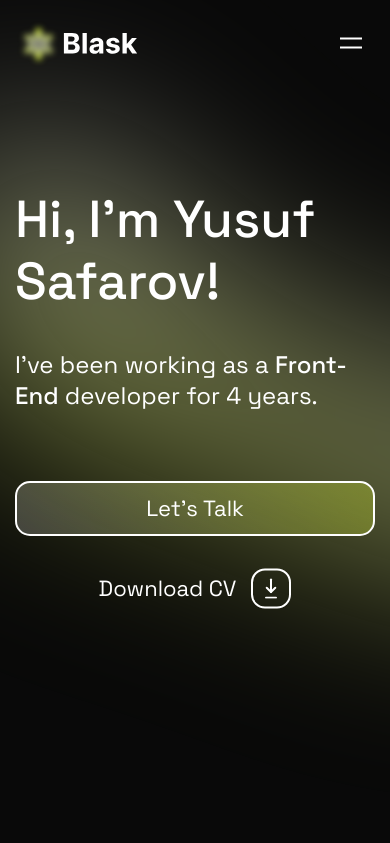
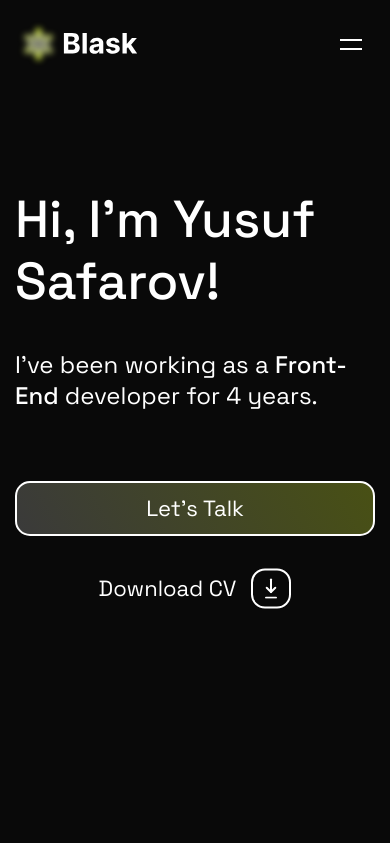
Before and after one commit to IwantPizza-404/Blask, a Vue app: page / in a window 390 px wide. Shown: the top 843 px of the page. Built offline with nearby package versions, Linux system fonts and the light colour scheme.

Commit message:
fixing lags

```diff
--- a/src/components/Header.vue
+++ b/src/components/Header.vue
@@ -62,6 +62,7 @@
 .header{
   display: flex;
   padding: 20px 0;
+  z-index: 1;
 }
 .header-wrapp{
   display: flex;
@@ -119,10 +120,7 @@
 }
 
 .burger-icon{
-  position: absolute;
-  top: 50%;
-  left: 50%;
-  transform: translate(-50%, -50%);
+  position: relative;
   display: block;
   height: 15px;
   width: 30px;
@@ -131,6 +129,8 @@
 .burger-btn{
   position: relative;
   display: none;
+  justify-content: center;
+  align-items: center;
   height: 60px;
   width: 60px;
   padding: 0px;
@@ -145,13 +145,16 @@
 
 .burger-icon span{
   transition: .5s cubic-bezier(0.19, 1, 0.22, 1);
+  -o-transition: .5s cubic-bezier(0.19, 1, 0.22, 1);
+  -moz-transition: .5s cubic-bezier(0.19, 1, 0.22, 1);
+  -webkit-transition: .5s cubic-bezier(0.19, 1, 0.22, 1);
+  -ms-transtion: .5s cubic-bezier(0.19, 1, 0.22, 1);
 }
 
 .burger-icon span:nth-child(1){
   position: absolute;
   top: 0;
   left: 0;
-  transform: translateY(-50%);
   width: 100%;
   height: 2px;
   background: #fff;
@@ -160,22 +163,21 @@
   position: absolute;
   bottom: 0;
   left: 0;
-  transform: translateY(-50%);
   width: 100%;
   height: 2px;
   background: #fff;
 }
 
 .burger-icon.active span:nth-child(1){
-  top: 50%;
-  left: 50%;
-  transform: translate(-50%, -50%) rotate(45deg);
+  top: 7px;
+  left: 0;
+  transform: rotate(45deg);
 }
 
 .burger-icon.active span:nth-child(2){
-  transform: translate(-50%, 50%) rotate(-45deg);
-  bottom: 50%;
-  left: 50%;
+  bottom: 6px;
+  left: 0;
+  transform: rotate(-45deg);
 }
 
 
@@ -248,7 +250,7 @@
     height: 60px;
   }
   .burger-btn{
-    display: block;
+    display: flex;
   }
 }
 @media screen and (max-width: 768px){
@@ -263,6 +265,9 @@
     height: 14px;
     width: 28px;
   }
+  .burger-icon.active span:nth-child(1){
+    top: 6px;
+  }
   .nav-link{
     font-size: 25px;
   }
@@ -271,6 +276,12 @@
   .burger-btn{
     width: 48px;
     height: 48px;
+  }
+  .burger-icon.active span:nth-child(1){
+    top: 5px;
+  }
+  .burger-icon.active span:nth-child(2){
+    bottom: 4px;
   }
   .burger-icon{
     width: 22px;
--- a/src/components/Hero.vue
+++ b/src/components/Hero.vue
@@ -15,8 +15,8 @@
     methods:{
       MagnetHover(event){
         this.object = event.target.getBoundingClientRect();
-        this.pos.x = event.clientX - this.object.left - this.object.width / 2
-        this.pos.y = event.clientY - this.object.top - this.object.height / 2
+        this.pos.x = Math.round(event.clientX - this.object.left - this.object.width / 2)
+        this.pos.y = Math.round(event.clientY - this.object.top - this.object.height / 2)
 
         this.$refs.scrollbtn.style.transform = `translate(${this.pos.x * this.options.magneticForce}px, ${this.pos.y * this.options.magneticForce}px)`
       },
@@ -72,7 +72,7 @@
             </button>
           </div>
         </div>
-        <div class="gr-banana">
+        <!-- <div class="gr-banana">
           <svg id="grBanana" width="950" height="366" viewBox="0 0 950 366" fill="none" xmlns="http://www.w3.org/2000/svg">
             <path d="M160.788 22.8461C345.727 103.018 550.679 90.8886 691.321 66.1572C796.288 47.6991 919.888 76.5135 944.255 180.268C959.307 244.365 948.812 312.631 863.728 352.537C780.109 391.756 637.589 332.526 503 326C456.823 323.761 407.591 331.314 360.003 343.726C215.103 381.517 41.5637 334.755 11.3059 188.096C-14.6903 62.0926 -0.660643 -47.1423 160.788 22.8461Z" fill="url(#paint0_linear_27_109)" fill-opacity="0.8"/>
             <defs>
@@ -82,7 +82,7 @@
               </linearGradient>
             </defs>
           </svg>
-        </div>
+        </div> -->
       </div>
     </div>
   </div>
```
